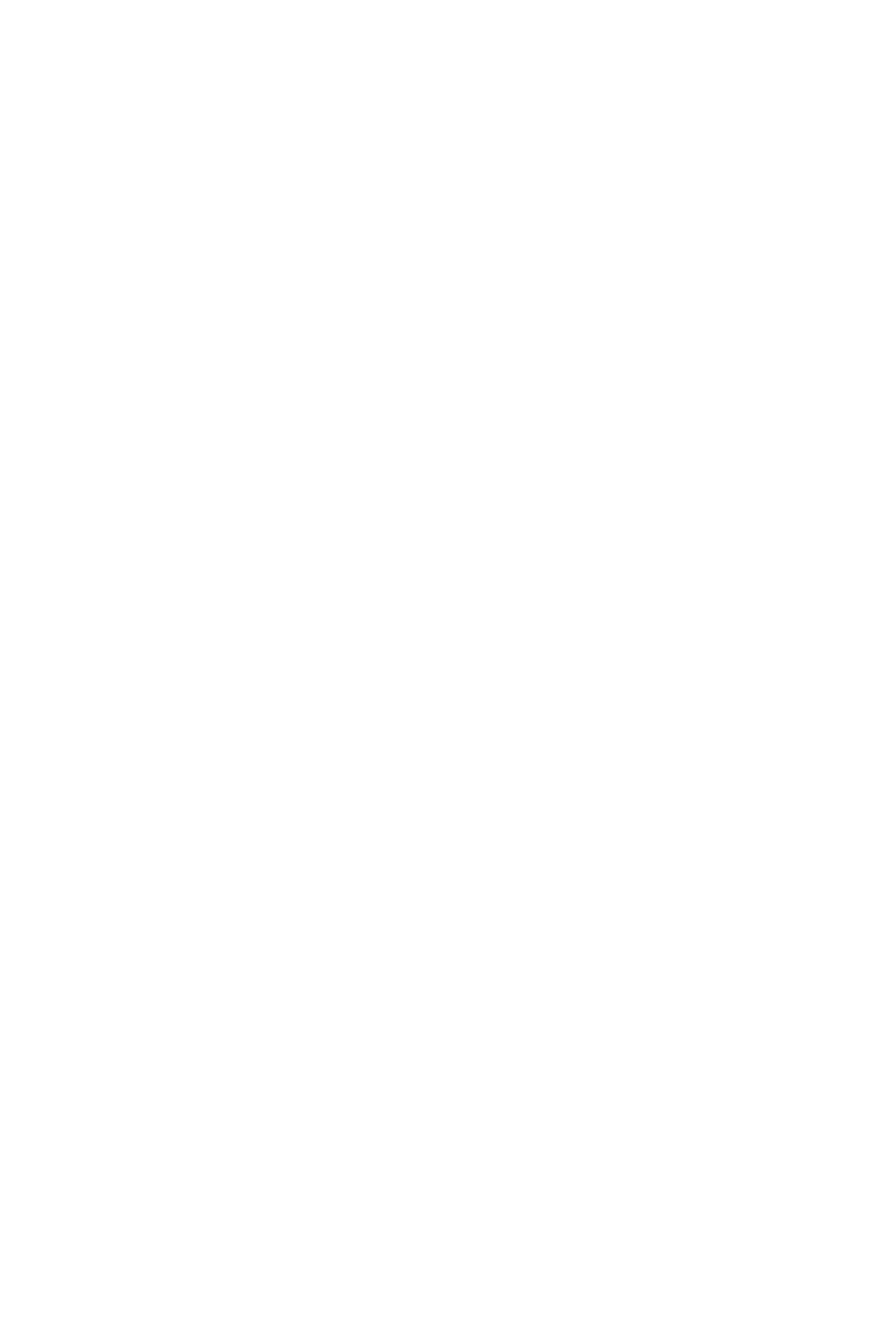
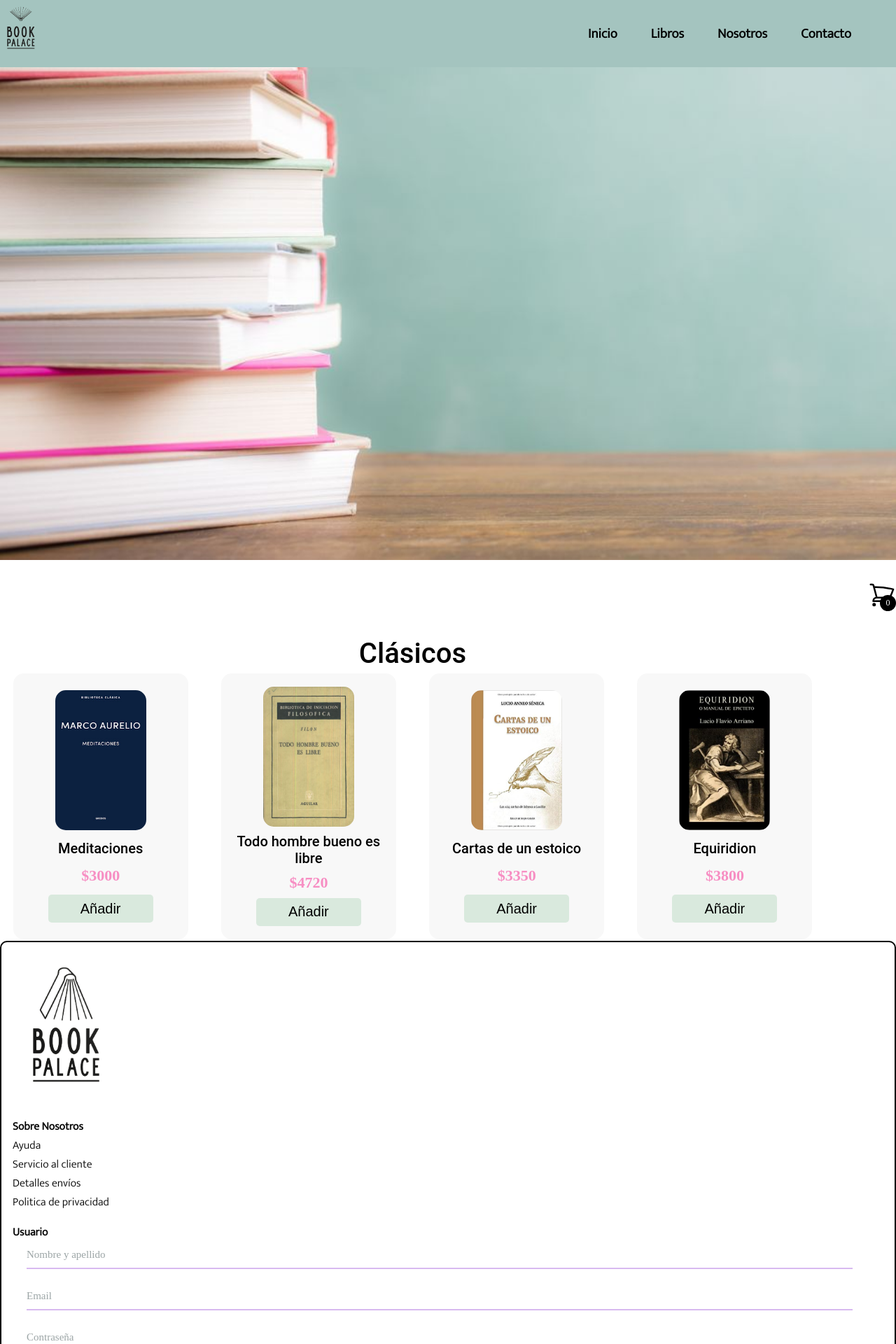
Before and after one commit to micaiann/Proyecto-React, a Next.js app: page / in a window 1280 px wide. Shown: the top 1920 px of the page at 70% size. Before the commit the page ends 800 px from the top, so only its background shows below. Built offline with nearby package versions, Linux system fonts and the light colour scheme.

Commit message:
Confirmación Merge Footer

```diff
--- a/src/pages/index.js
+++ b/src/pages/index.js
@@ -1,11 +1,11 @@
-import Head from 'next/head'
-import Image from 'next/image'
-import { Inter } from 'next/font/google'
-import styles from '@/styles/Home.module.css'
-
-
-const inter = Inter({ subsets: ['latin'] })
-
+import Head from "next/head";
+import styles from "@/styles/Home.module.css";
+import React from "react";
+import ShoppingCart from "../components/organisms/ShoppingCart";
+import { Inter } from "next/font/google";
+import Navbar from "@/components/molecules/Navbar";
+import Footer from '@/components/molecules/Footer'
+const inter = Inter({ subsets: ["latin"] });
 
 
 const index = () => {
@@ -20,28 +20,24 @@ const index = () => {
       </Head>
 
       <main>
+        {/* BARRA DE NAVEGACIÓN */}
+        <div><Navbar/></div>
 
-        {/* NAVBAR */}
-        <div className={styles.navbar}></div>
+        {/* INICIO */}
+        <div className={styles.inicio}> </div>
 
-        {/* HOME */}
-        <div className={styles.home}></div>
+        {/* CLÁSICOS */}
+        <div> <ShoppingCart/> </div>
 
-        {/* NEWS */}
-        <div className={styles.news}></div>
 
-        {/* CATEGORIES */}
-        <div className={styles.categories}></div>
+        {/* NOVEDADES */}
+        <div></div>
 
-        {/* INFORMATION */}
-        <div className={styles.information}></div>
-
-        {/* IMAGES */}
-        <div className={styles.images}></div>
+        {/* BENEFICIOS Y LECTURA */}
+        <div></div>
 
         {/* FOOTER */}
-        <div className={styles.footer}></div>
-
+        <div><Footer /></div>
 
       </main>
     </>
--- a/src/styles/globals.css
+++ b/src/styles/globals.css
@@ -15,11 +15,6 @@
   /***Fuentes**/
   --first-font:'Mukta', sans-serif;
 }
-
-
-
-
-
 
 
 
```
